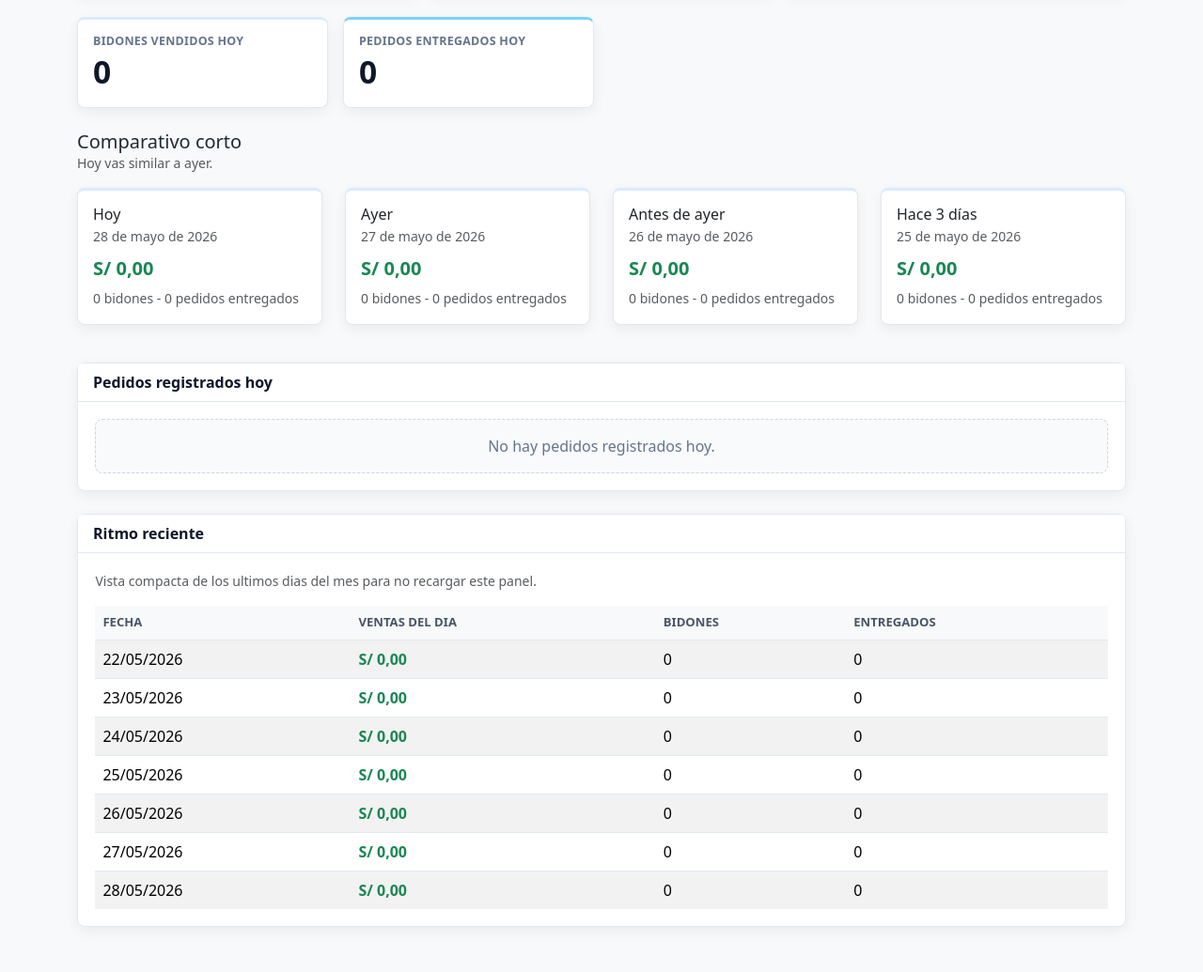
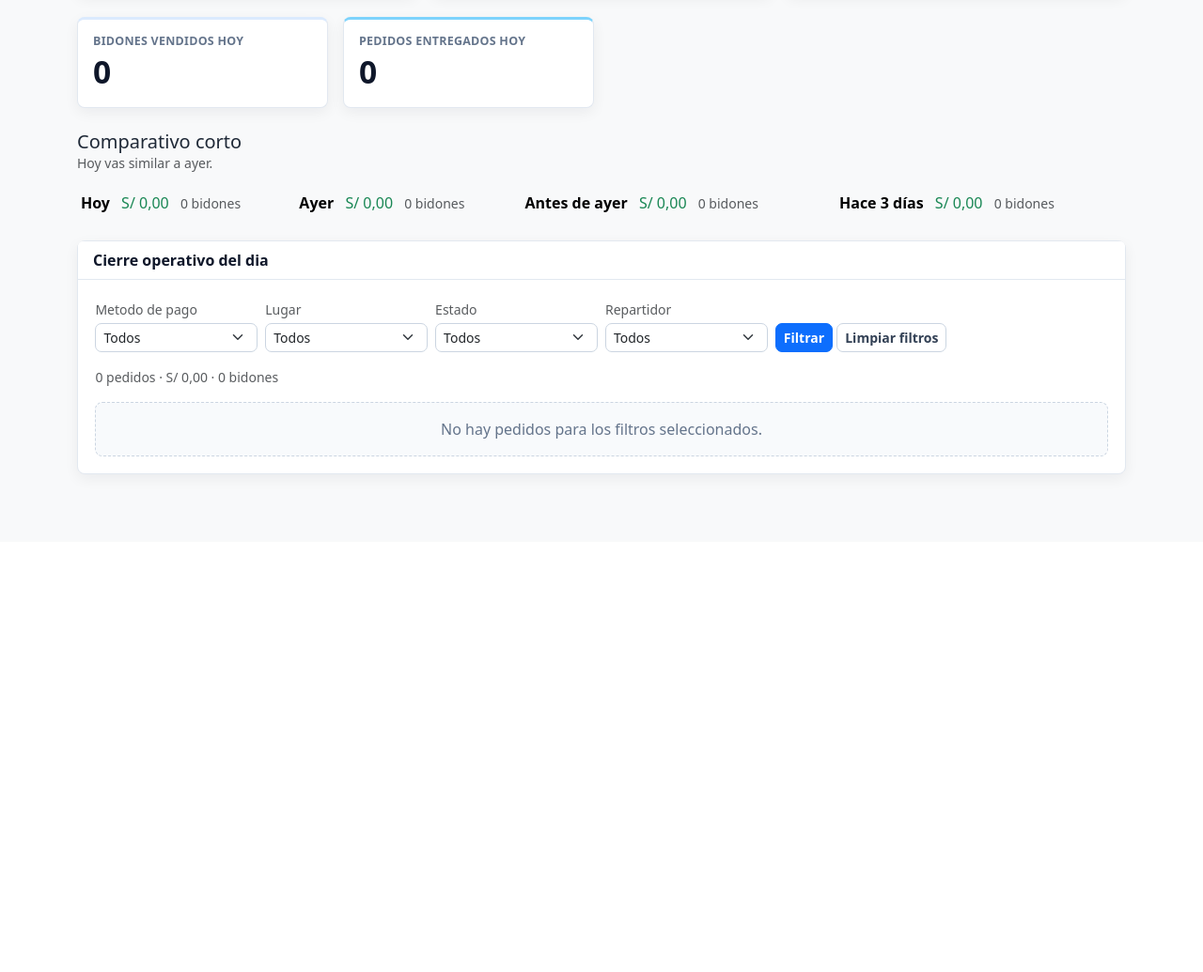
Before and after one commit to 77471660/proyecto_agua, a Django app: page /reporte-diario/ in a window 1280 px wide. Shown: the part 343-1378 px from the top of the page at 94% size. After the commit the page ends 855 px from the top, so only its background shows below. Run offline with Django 5.2, Linux system fonts and the light colour scheme; a user stored in the database is signed in; tables that the repository leaves empty hold one stand-in row (values such as "Sample post").

Commit message:
Improve daily report with filters and operational table

```diff
--- a/core/views.py
+++ b/core/views.py
@@ -1598,6 +1598,101 @@ def reporte_diario(request):
         'lugar',
         'repartidor'
     ).order_by('-fecha_pedido')
+    pedidos_tabla = pedidos_hoy
+    lugares = Lugar.objects.filter(activo=True).order_by('orden', 'nombre')
+    repartidores = repartidores_disponibles()
+    filtros = {
+        'metodo_pago': request.GET.get('metodo_pago', '').strip().upper(),
+        'lugar': request.GET.get('lugar', '').strip(),
+        'estado': request.GET.get('estado', '').strip().upper(),
+        'repartidor': request.GET.get('repartidor', '').strip(),
+    }
+    filtros_activos = []
+
+    opciones_metodo_pago = [
+        ('', 'Todos'),
+        (Pedido.PAGO_EFECTIVO, 'Efectivo'),
+        (Pedido.PAGO_YAPE, 'Yape'),
+        (Pedido.PAGO_PLIN, 'Plin'),
+        (Pedido.PAGO_TRANSFERENCIA, 'Transferencia'),
+        (Pedido.PAGO_FIADO, 'Fiado'),
+        ('SIN_METODO', 'Sin metodo registrado'),
+    ]
+    opciones_estado = [
+        ('', 'Todos'),
+        (Pedido.PENDIENTE, 'Pendiente'),
+        (Pedido.EN_RUTA, 'En ruta'),
+        (Pedido.ENTREGADO, 'Entregado'),
+        (Pedido.CANCELADO, 'Cancelado'),
+    ]
+
+    metodo_labels = dict(opciones_metodo_pago)
+    estado_labels = dict(opciones_estado)
+
+    if filtros['metodo_pago'] in {
+        Pedido.PAGO_EFECTIVO,
+        Pedido.PAGO_YAPE,
+        Pedido.PAGO_PLIN,
+        Pedido.PAGO_TRANSFERENCIA,
+    }:
+        pedidos_tabla = pedidos_tabla.filter(
+            Q(metodo_pago=filtros['metodo_pago'])
+            | Q(
+                metodo_pago=Pedido.PAGO_FIADO,
+                metodo_pago_final=filtros['metodo_pago'],
+            )
+        )
+        filtros_activos.append(metodo_labels[filtros['metodo_pago']])
+    elif filtros['metodo_pago'] == Pedido.PAGO_FIADO:
+        pedidos_tabla = pedidos_tabla.filter(
+            metodo_pago=Pedido.PAGO_FIADO,
+            metodo_pago_final__isnull=True,
+        )
+        filtros_activos.append(metodo_labels[filtros['metodo_pago']])
+    elif filtros['metodo_pago'] == 'SIN_METODO':
+        pedidos_tabla = pedidos_tabla.filter(metodo_pago=Pedido.PAGO_PENDIENTE)
+        filtros_activos.append(metodo_labels[filtros['metodo_pago']])
+
+    if filtros['lugar'].isdigit():
+        lugar_filtrado = lugares.filter(id=int(filtros['lugar'])).first()
+        if lugar_filtrado:
+            pedidos_tabla = pedidos_tabla.filter(lugar=lugar_filtrado)
+            filtros_activos.append(lugar_filtrado.nombre)
+
+    if filtros['estado'] in estado_labels and filtros['estado']:
+        pedidos_tabla = pedidos_tabla.filter(estado=filtros['estado'])
+        filtros_activos.append(estado_labels[filtros['estado']])
+
+    if filtros['repartidor'].isdigit():
+        repartidor_filtrado = repartidores.filter(id=int(filtros['repartidor'])).first()
+        if repartidor_filtrado:
+            pedidos_tabla = pedidos_tabla.filter(repartidor=repartidor_filtrado)
+            filtros_activos.append(repartidor_filtrado.get_username())
+
+    total_filtrado = pedidos_tabla.aggregate(total=Sum('total'))['total'] or Decimal('0.00')
+    bidones_filtrados = (
+        pedidos_tabla.aggregate(total=Sum('cantidad_bidones'))['total'] or 0
+    )
+    fiado_filtrado = (
+        pedidos_tabla.filter(
+            metodo_pago=Pedido.PAGO_FIADO,
+            metodo_pago_final__isnull=True,
+        ).aggregate(total=Sum('total'))['total'] or Decimal('0.00')
+    )
+    pedidos_tabla = list(pedidos_tabla)
+
+    for pedido in pedidos_tabla:
+        if pedido.metodo_pago == Pedido.PAGO_FIADO:
+            if pedido.metodo_pago_final:
+                pedido.pago_operativo = f'Cobrado ({pedido.get_metodo_pago_final_display()})'
+            else:
+                pedido.pago_operativo = 'Fiado pendiente'
+        elif pedido.metodo_pago == Pedido.PAGO_PENDIENTE:
+            pedido.pago_operativo = 'Sin metodo registrado'
+        else:
+            pedido.pago_operativo = f'Cobrado ({pedido.get_metodo_pago_display()})'
+
+        pedido.observacion_corta = (pedido.observacion or '').strip()
 
     context = {
         'ventas_hoy': comparativo_ventas[0]['ingresos'],
@@ -1611,7 +1706,18 @@ def reporte_diario(request):
         'detalle_diario_mes': detalle_diario_mes,
         'detalle_diario_reciente': detalle_diario_mes[-7:],
         'pedidos_hoy': pedidos_hoy,
+        'pedidos_tabla': pedidos_tabla,
         'total_pedidos_hoy': pedidos_hoy.count(),
+        'total_pedidos_filtrados': len(pedidos_tabla),
+        'total_filtrado': total_filtrado,
+        'bidones_filtrados': bidones_filtrados,
+        'fiado_filtrado': fiado_filtrado,
+        'filtros': filtros,
+        'filtros_activos': filtros_activos,
+        'opciones_metodo_pago': opciones_metodo_pago,
+        'opciones_estado': opciones_estado,
+        'lugares': lugares,
+        'repartidores': repartidores,
         'hoy': hoy,
     }
 
--- a/templates/core/reporte_diario.html
+++ b/templates/core/reporte_diario.html
@@ -98,36 +98,104 @@ Reporte Diario - AquaSmart CRM
     </div>
 </div>
 
-<div class="row mb-4">
-    {% for dia in comparativo_ventas %}
-        <div class="col-sm-6 col-lg-3 mb-3">
-            <div class="card metric-card h-100">
-                <div class="card-body py-3">
-                    <div class="mb-2">
-                        <h6 class="mb-0">{{ dia.etiqueta }}</h6>
-                        <small class="text-muted">{{ dia.fecha|date:"j \\d\\e F \\d\\e Y" }}</small>
-                    </div>
-
-                    <div class="fs-5 fw-bold text-success mb-1">
-                        S/ {{ dia.ingresos|floatformat:2 }}
-                    </div>
-
-                    <small class="text-muted">
-                        {{ dia.bidones }} bidones - {{ dia.pedidos }} pedidos entregados
-                    </small>
-                </div>
-            </div>
-        </div>
-    {% endfor %}
+<div class="table-responsive mb-4">
+    <table class="table table-sm align-middle mb-0">
+        <tbody>
+            <tr>
+                {% for dia in comparativo_ventas %}
+                    <td>
+                        <span class="fw-semibold">{{ dia.etiqueta }}</span>
+                        <span class="text-success ms-2">S/ {{ dia.ingresos|floatformat:2 }}</span>
+                        <small class="text-muted ms-2">{{ dia.bidones }} bidones</small>
+                    </td>
+                {% endfor %}
+            </tr>
+        </tbody>
+    </table>
 </div>
 
 <div class="card content-card mb-4">
     <div class="card-header bg-white">
-        Pedidos registrados hoy
+        Cierre operativo del dia
     </div>
 
     <div class="card-body">
-        {% if pedidos_hoy %}
+        <form method="GET" class="row g-2 align-items-end mb-3">
+            <div class="col-sm-6 col-lg-2">
+                <label for="filtro-metodo-pago" class="form-label small text-muted mb-1">
+                    Metodo de pago
+                </label>
+                <select id="filtro-metodo-pago" name="metodo_pago" class="form-select form-select-sm">
+                    {% for valor, etiqueta in opciones_metodo_pago %}
+                        <option value="{{ valor }}" {% if filtros.metodo_pago == valor %}selected{% endif %}>
+                            {{ etiqueta }}
+                        </option>
+                    {% endfor %}
+                </select>
+            </div>
+
+            <div class="col-sm-6 col-lg-2">
+                <label for="filtro-lugar" class="form-label small text-muted mb-1">
+                    Lugar
+                </label>
+                <select id="filtro-lugar" name="lugar" class="form-select form-select-sm">
+                    <option value="">Todos</option>
+                    {% for lugar in lugares %}
+                        <option value="{{ lugar.id }}" {% if lugar.id|stringformat:"s" == filtros.lugar %}selected{% endif %}>
+                            {{ lugar.nombre }}
+                        </option>
+                    {% endfor %}
+                </select>
+            </div>
+
+            <div class="col-sm-6 col-lg-2">
+                <label for="filtro-estado" class="form-label small text-muted mb-1">
+                    Estado
+                </label>
+                <select id="filtro-estado" name="estado" class="form-select form-select-sm">
+                    {% for valor, etiqueta in opciones_estado %}
+                        <option value="{{ valor }}" {% if filtros.estado == valor %}selected{% endif %}>
+                            {{ etiqueta }}
+                        </option>
+                    {% endfor %}
+                </select>
+            </div>
+
+            <div class="col-sm-6 col-lg-2">
+                <label for="filtro-repartidor" class="form-label small text-muted mb-1">
+                    Repartidor
+                </label>
+                <select id="filtro-repartidor" name="repartidor" class="form-select form-select-sm">
+                    <option value="">Todos</option>
+                    {% for repartidor in repartidores %}
+                        <option value="{{ repartidor.id }}" {% if repartidor.id|stringformat:"s" == filtros.repartidor %}selected{% endif %}>
+                            {{ repartidor.username }}
+                        </option>
+                    {% endfor %}
+                </select>
+            </div>
+
+            <div class="col-sm-6 col-lg-auto">
+                <button type="submit" class="btn btn-primary btn-sm">
+                    Filtrar
+                </button>
+                <a href="{% url 'reporte_diario' %}" class="btn btn-outline-secondary btn-sm">
+                    Limpiar filtros
+                </a>
+            </div>
+        </form>
+
+        <div class="small text-muted mb-3">
+            {{ total_pedidos_filtrados }} pedidos · S/ {{ total_filtrado|floatformat:2 }} · {{ bidones_filtrados }} bidones
+            {% if fiado_filtrado %}
+                · S/ {{ fiado_filtrado|floatformat:2 }} fiado pendiente
+            {% endif %}
+            {% if filtros_activos %}
+                · filtro: {{ filtros_activos|join:" + " }}
+            {% endif %}
+        </div>
+
+        {% if pedidos_tabla %}
             <div class="table-responsive">
                 <table class="table table-hover align-middle mb-0">
                     <thead class="table-light">
@@ -136,12 +204,15 @@ Reporte Diario - AquaSmart CRM
                             <th>Cliente</th>
                             <th>Estado</th>
                             <th>Lugar</th>
+                            <th>Metodo de pago</th>
                             <th class="text-end">Total</th>
+                            <th>Repartidor</th>
+                            <th>Observacion</th>
                         </tr>
                     </thead>
 
                     <tbody>
-                        {% for pedido in pedidos_hoy %}
+                        {% for pedido in pedidos_tabla %}
                             <tr>
                                 <td>{{ pedido.fecha_pedido|date:"H:i" }}</td>
                                 <td>{{ pedido.cliente.nombre }}</td>
@@ -151,52 +222,25 @@ Reporte Diario - AquaSmart CRM
                                     </span>
                                 </td>
                                 <td>{{ pedido.lugar|default:"Sin lugar asignado" }}</td>
+                                <td>{{ pedido.pago_operativo }}</td>
                                 <td class="text-end fw-semibold">S/ {{ pedido.total|floatformat:2 }}</td>
+                                <td>{{ pedido.repartidor|default:"Sin asignar" }}</td>
+                                <td>
+                                    {% if pedido.observacion_corta %}
+                                        {{ pedido.observacion_corta|truncatechars:48 }}
+                                    {% else %}
+                                        <span class="text-muted">-</span>
+                                    {% endif %}
+                                </td>
                             </tr>
                         {% endfor %}
                     </tbody>
                 </table>
             </div>
         {% else %}
-            <div class="empty-state">No hay pedidos registrados hoy.</div>
+            <div class="empty-state">No hay pedidos para los filtros seleccionados.</div>
         {% endif %}
     </div>
 </div>
 
-<div class="card content-card">
-    <div class="card-header bg-white">
-        Ritmo reciente
-    </div>
-
-    <div class="card-body">
-        <small class="text-muted d-block mb-3">
-            Vista compacta de los ultimos dias del mes para no recargar este panel.
-        </small>
-
-        <div class="table-responsive">
-            <table class="table table-striped table-hover align-middle mb-0">
-                <thead class="table-light">
-                    <tr>
-                        <th>Fecha</th>
-                        <th>Ventas del dia</th>
-                        <th>Bidones</th>
-                        <th>Entregados</th>
-                    </tr>
-                </thead>
-
-                <tbody>
-                    {% for dia in detalle_diario_reciente %}
-                        <tr>
-                            <td>{{ dia.fecha|date:"d/m/Y" }}</td>
-                            <td class="fw-semibold text-success">S/ {{ dia.ingresos|floatformat:2 }}</td>
-                            <td>{{ dia.bidones }}</td>
-                            <td>{{ dia.pedidos }}</td>
-                        </tr>
-                    {% endfor %}
-                </tbody>
-            </table>
-        </div>
-    </div>
-</div>
-
 {% endblock %}
```
Also changed, not shown: core/tests.py (+52 -0 lines).
